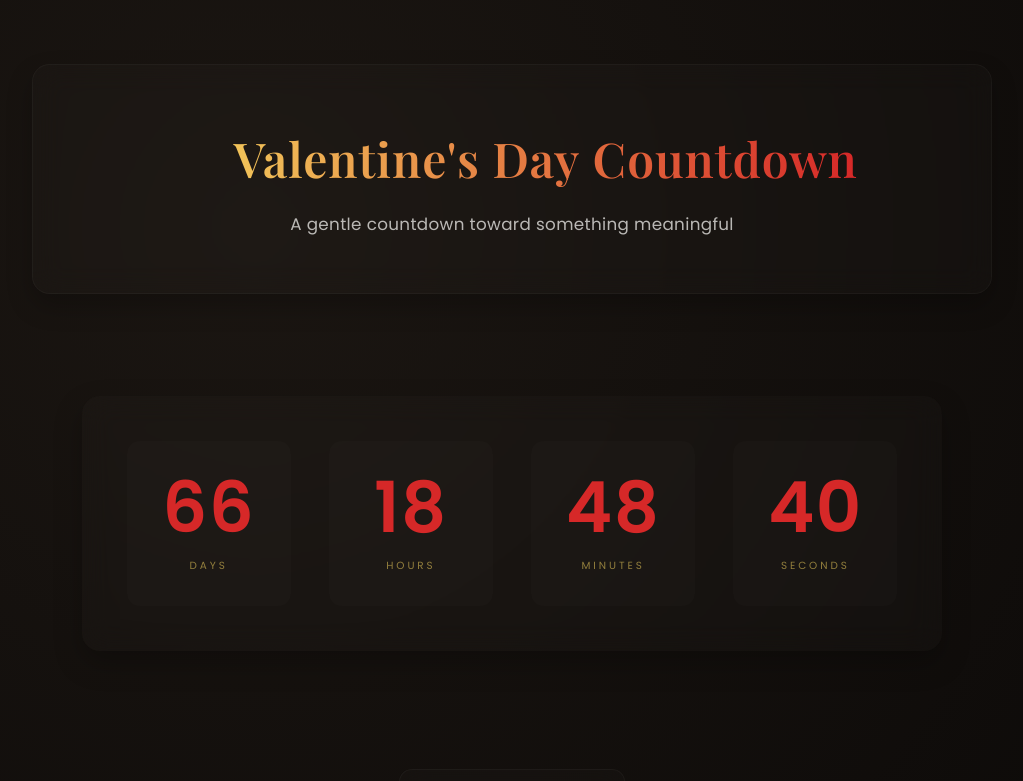
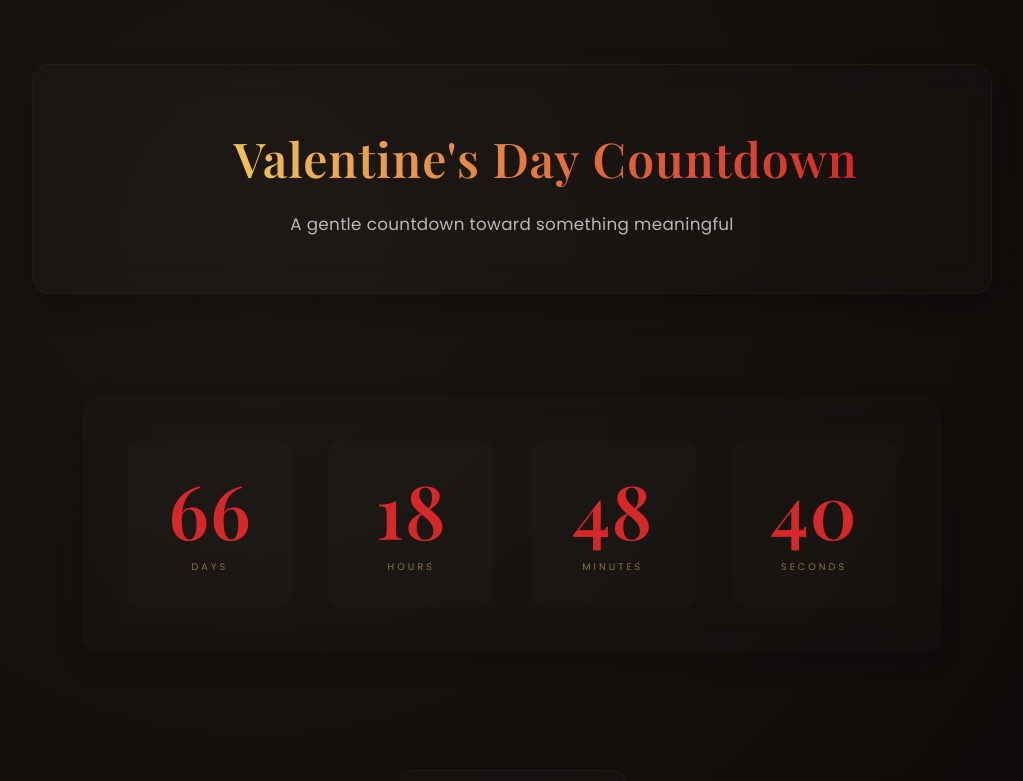
Before and after one commit to mcckyle/the-countdown, a React (Vite) app: page / in a window 1280 px wide. Shown: the top 781 px of the page, without its empty margins (128-1151 px from the left). Built offline with nearby package versions, Linux system fonts and the light colour scheme.

Commit message:
Countdown.jsx: Replace the isPast state with a calculated variable.

```diff
--- a/src/components/Countdown/Countdown.css
+++ b/src/components/Countdown/Countdown.css
@@ -8,69 +8,58 @@
 
     display: grid;
     grid-template-columns: repeat(auto-fit, minmax(140px, 1fr));
-    gap: clamp(1.6rem, 3vw, 2.4rem);
+    gap: clamp(1.6rem, 3vw, 2.2rem);
 
     padding: clamp(2.2rem, 4.5vw, 2.8rem);
     margin: 2.4rem auto;
 
-    background: rgba(255, 255, 255, 0.015);
+    background: rgba(255, 255, 255, 0.012);
     border-radius: var(--radius);
     backdrop-filter: blur(14px);
-
-    box-shadow: 0 12px 28px rgba(0, 0, 0, 0.25);
-
-    transition: transform var(--transition), background var(--transition);
+    box-shadow: 0 10px 24px rgba(0, 0, 0, 0.22);
 
     animation: fadeIn 0.6s ease both;
 }
 
-/* Individual Time Box Styles. */
+/* Time Unit Box Styles. */
 .time-box
 {
     display: flex;
     flex-direction: column;
     align-items: center;
     justify-content: center;
-    padding: clamp(1.6rem, 3vw, 2rem) 1.4rem;
+    padding: clamp(1.6rem, 3vw, 2rem) 1.2rem;
 
     background: rgba(255, 255, 255, 0.01);
     border-radius: calc(var(--radius) - 0.3rem);
 
     transition: background var(--transition),
-                transform var(--transition),
-                box-shadow var(--transition);
+                transform var(--transition);
 }
-
-.time-box:hover
-{
-    background: rgba(255, 255, 255, 0.03);
-    transform: translateY(-2px) scale(1.03);
-    box-shadow: 0 8px 22px rgba(0, 0, 0, 0.28);
-}
+.time-box:hover { background: rgba(255, 255, 255, 0.025); transform: translateY(-2px); }
 
 /* Numeric Time Value Styles. */
 .time-value
 {
-    font-size: clamp(3rem, 5.5vw, 4.8rem);
-    font-weight: 700;
+    font-family: var(--heading-font);
+    font-size: clamp(3.2rem, 5.8vw, 4.8rem);
+    font-weight: 600;
     line-height: 1;
 
     color: var(--color-accent);
-    letter-spacing: 0.02em;
-
-    transition: color var(--transition), transform var(--transition);
+    letter-spacing: 0.015em;
 }
 
-/* Time Label Styles. */
+/* Time Unit Label Styles. */
 .time-label
 {
-    margin-top: 0.85rem;
-    font-size: 0.65rem;
-    letter-spacing: 0.28em;
+    margin-top: 0.75rem;
+    font-size: 0.6rem;
+    letter-spacing: 0.32em;
     text-transform: uppercase;
 
     color: var(--color-highlight);
-    opacity: 0.55;
+    opacity: 0.5;
 }
 
 /* Past State Styles. */
@@ -96,17 +85,15 @@
 
     color: var(--color-accent);
     margin-bottom: 0.5rem;
-
-    animation: popIn 0.6s ease both;
 }
-.past-subtle { font-size: 0.95rem; letter-spacing: 0.05em; opacity: 0.68; }
+.past-subtle { font-size: 0.95rem; letter-spacing: 0.05em; opacity: 0.65; }
 
 /* Animations Styles. */
-@keyframes popIn
+/*@keyframes popIn
 {
     from { opacity: 0; transform: scale(0.96); }
     to { opacity: 1; transform: scale(1); }
-}
+}*/
 
 @media (max-width: 900px)
 {
--- a/src/components/Countdown/Countdown.jsx
+++ b/src/components/Countdown/Countdown.jsx
@@ -1,6 +1,6 @@
 //Filename: Countdown.jsx
 //Author: Kyle McColgan
-//Date: 15 January 2026
+//Date: 19 January 2026
 //Description: This file contains the parent component for the Countdown React project.
 
 import { useEffect, useState } from "react";
@@ -13,20 +13,17 @@ const UNITS = ["days", "hours", "minutes", "seconds"];
 function Countdown({ targetDate })
 {
     const [timeLeft, setTimeLeft] = useState(getTimeRemaining(targetDate));
-    const [isPast, setIsPast] = useState(false);
 
     useEffect(() => {
         const timer = setInterval(() => {
             const remaining = getTimeRemaining(targetDate);
-
-            //Check if the date has already passed by...
-            const past = Object.values(remaining).every((value) => value <= 0);
-            setIsPast(past);
             setTimeLeft(remaining);
         }, 1000);
 
         return () => clearInterval(timer);
     }, [targetDate]);
+
+    const isPast = Object.values(timeLeft).every((value) => value <= 0);
 
     if (isPast)
     {
@@ -36,8 +33,10 @@ function Countdown({ targetDate })
             aria-live="polite"
             aria-label="Countdown complete"
           >
-            <p className="past-message">❤️ The moment is here!</p>
-            <span className="past-subtle">Celebrate and share this day</span>
+            <p className="past-message">❤️ The moment is here</p>
+            <span className="past-subtle">
+              Take it in. Celebrate. Remember it.
+            </span>
           </section>
         );
     }
@@ -45,11 +44,12 @@ function Countdown({ targetDate })
     return (
       <section
         className="countdown"
-        aria-label="Time remaining until the selected date"
+        aria-label="Time remaining"
+        role="timer"
       >
         {UNITS.map((unit) => (
           <div key={unit} className="time-box">
-            <span className="time-value" aria-label={`${timeLeft[unit]} ${unit}`}>
+            <span className="time-value">
               {String(timeLeft[unit]).padStart(2, "0")}
             </span>
             <span className="time-label">{unit}</span>
```
